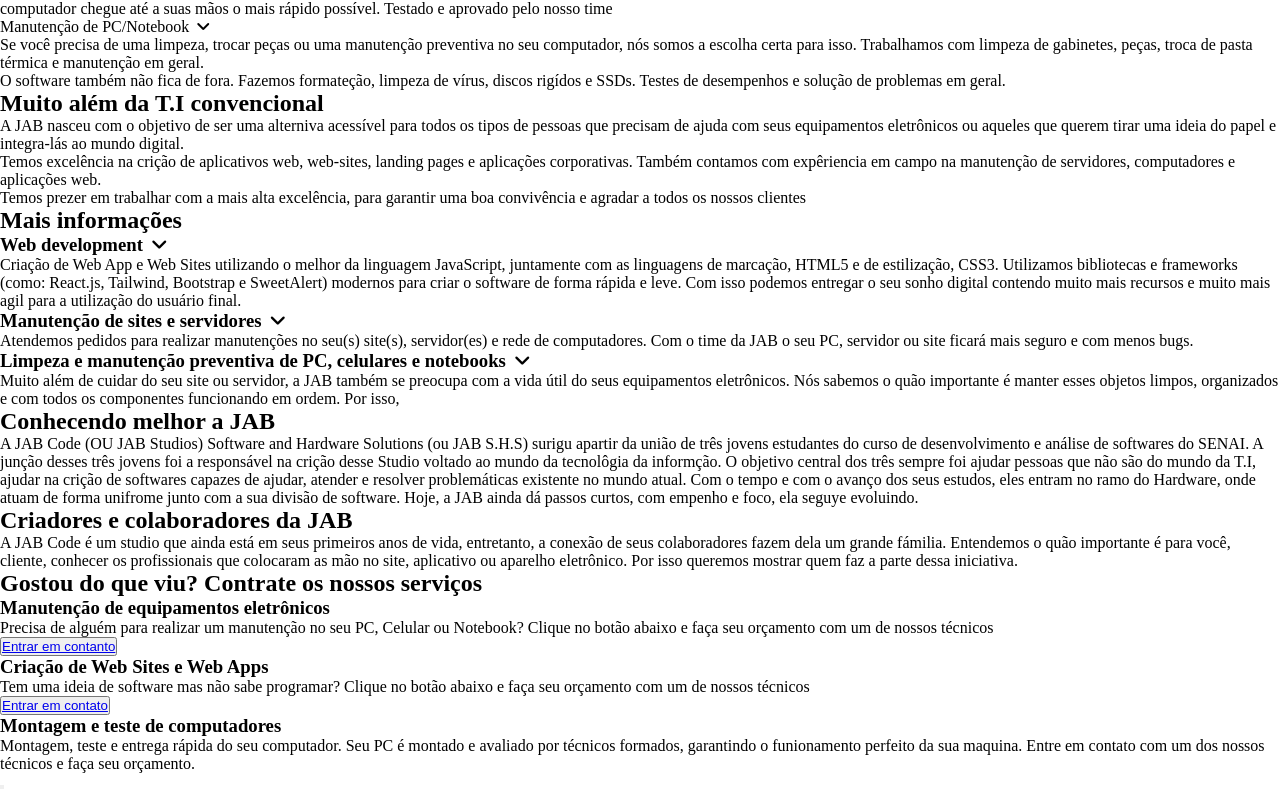
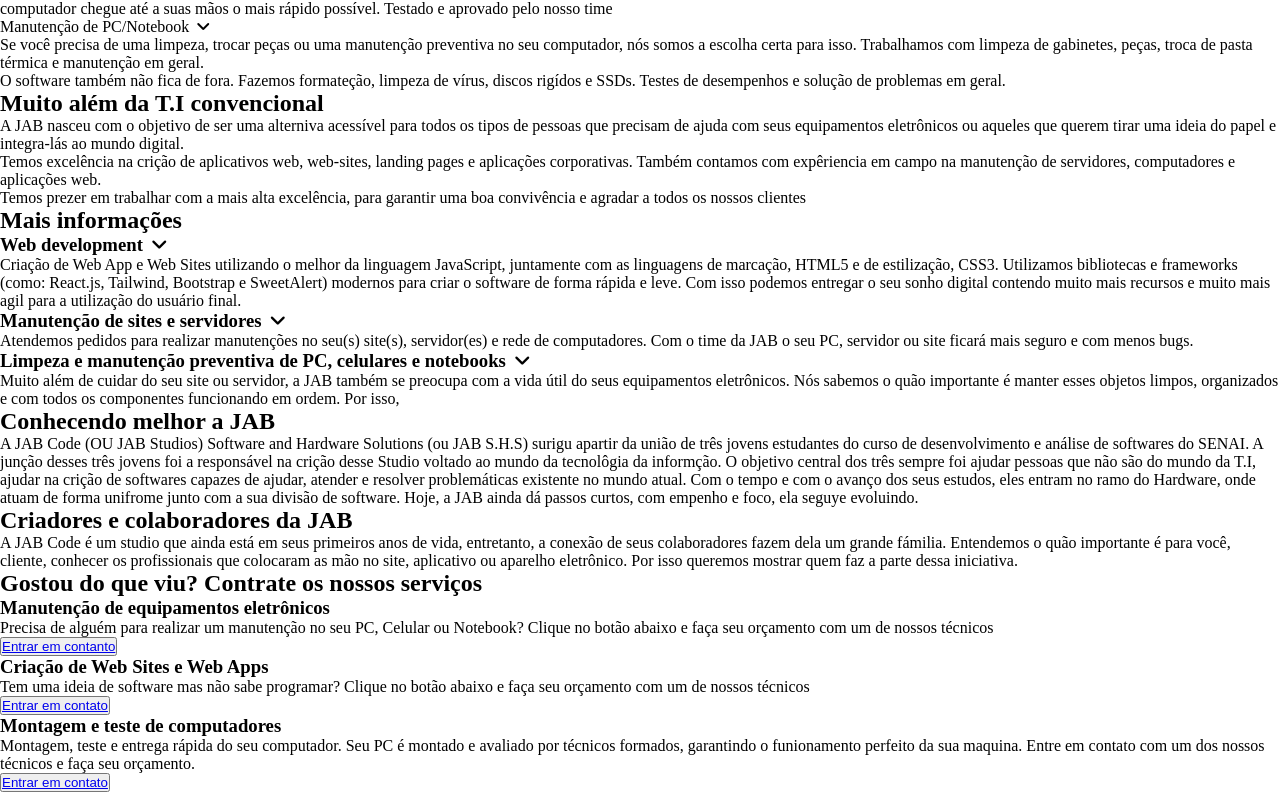
Before and after one commit to 4rauj6/jab-code.io, a plain HTML site: page index.html in a window 1280 px wide. Shown: the part 379-1171 px from the top of the page. Drawn offline with Linux system fonts and the light colour scheme.

Commit message:
Novos links adicionados
Novos links foram adicionados dentro das tags a (div "card-contract")

```diff
--- a/index.html
+++ b/index.html
@@ -227,7 +227,7 @@
                     </p>
 
                     <button>
-                        <a href="?link do wpp"></a>
+                        <a href="https://www.linkedin.com/in/alan-kaue-rodrigues-lima-5630ab269/">Entrar em contato</a>
                     </button>
                 </div>
             </div>
```
